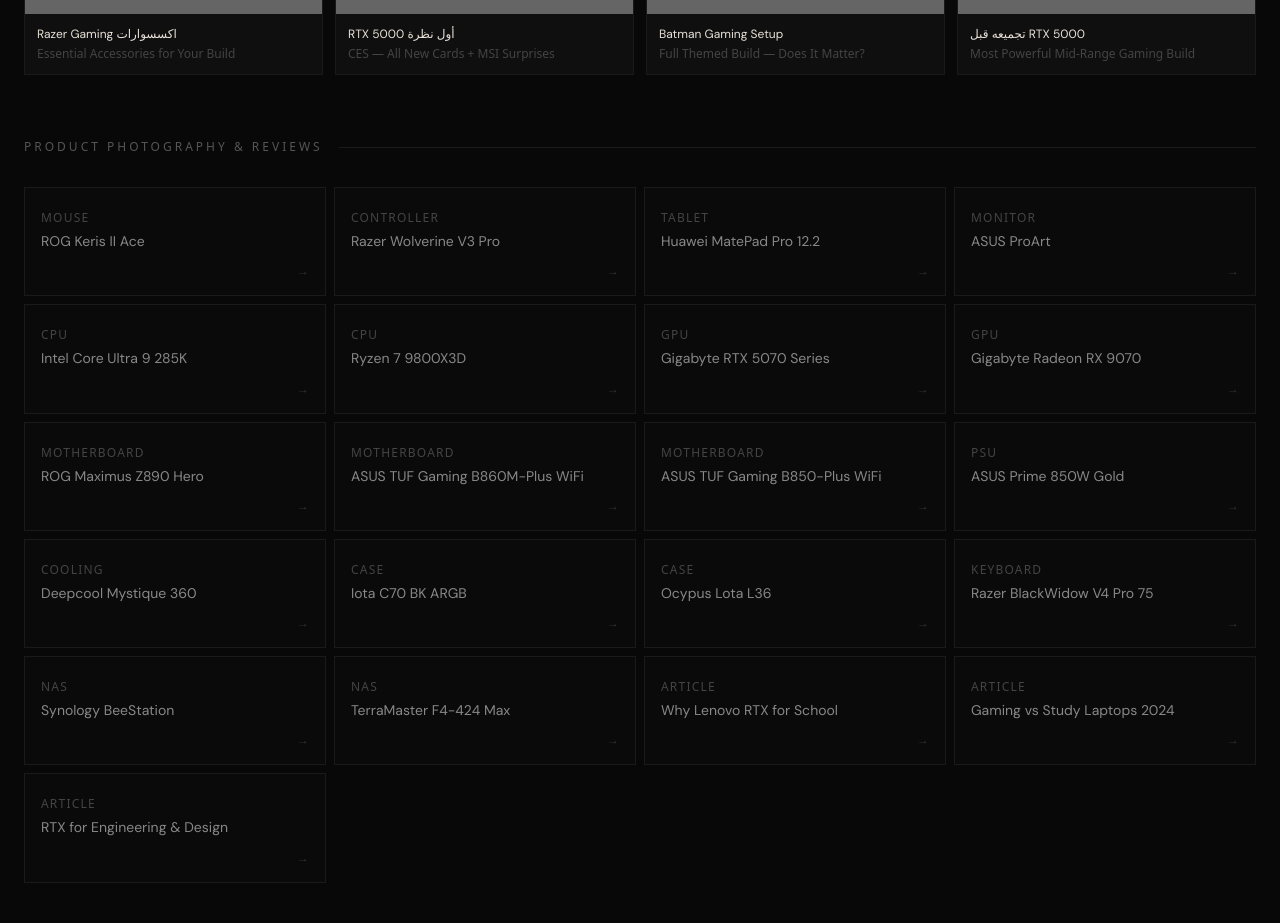
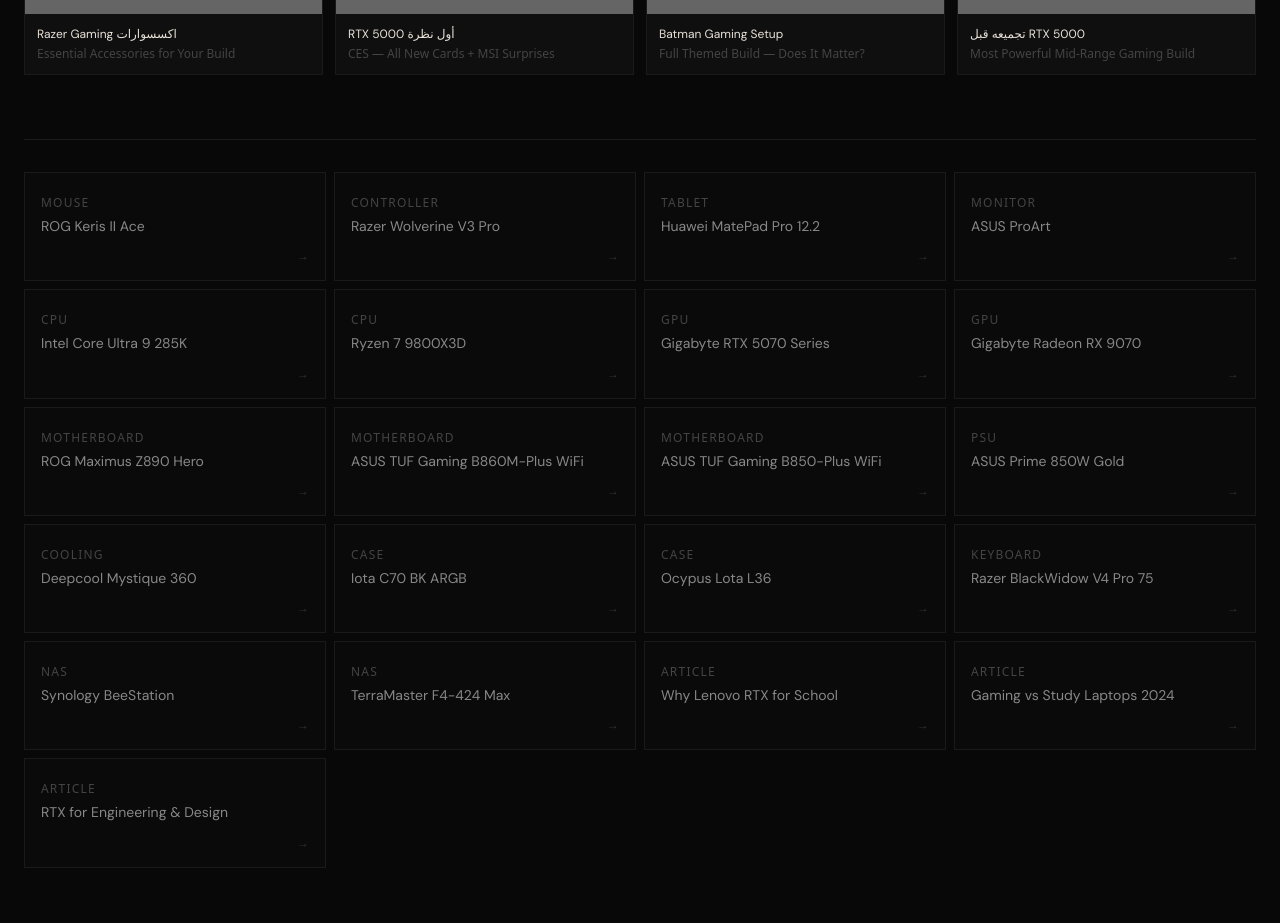
Before and after one commit to Eh-Elsayed/ehab-portfolio, a React (Vite) app: page / in a window 1280 px wide. Shown: the part 8380-9303 px from the top of the page. Built offline with nearby package versions, Linux system fonts and the light colour scheme; grey boxes are pictures that could not be loaded.

Commit message:
remove section label from reviews divider

```diff
--- a/src/components/Portfolio.tsx
+++ b/src/components/Portfolio.tsx
@@ -234,9 +234,6 @@
         {/* Product Photography & Reviews — merged, no tabs */}
         <div>
           <div className="flex items-center gap-4 mb-8">
-            <span className="text-xs tracking-[0.25em] uppercase text-[#555]">
-              Product Photography & Reviews
-            </span>
             <div className="flex-1 h-px bg-[#1a1a1a]" />
           </div>
 
```
